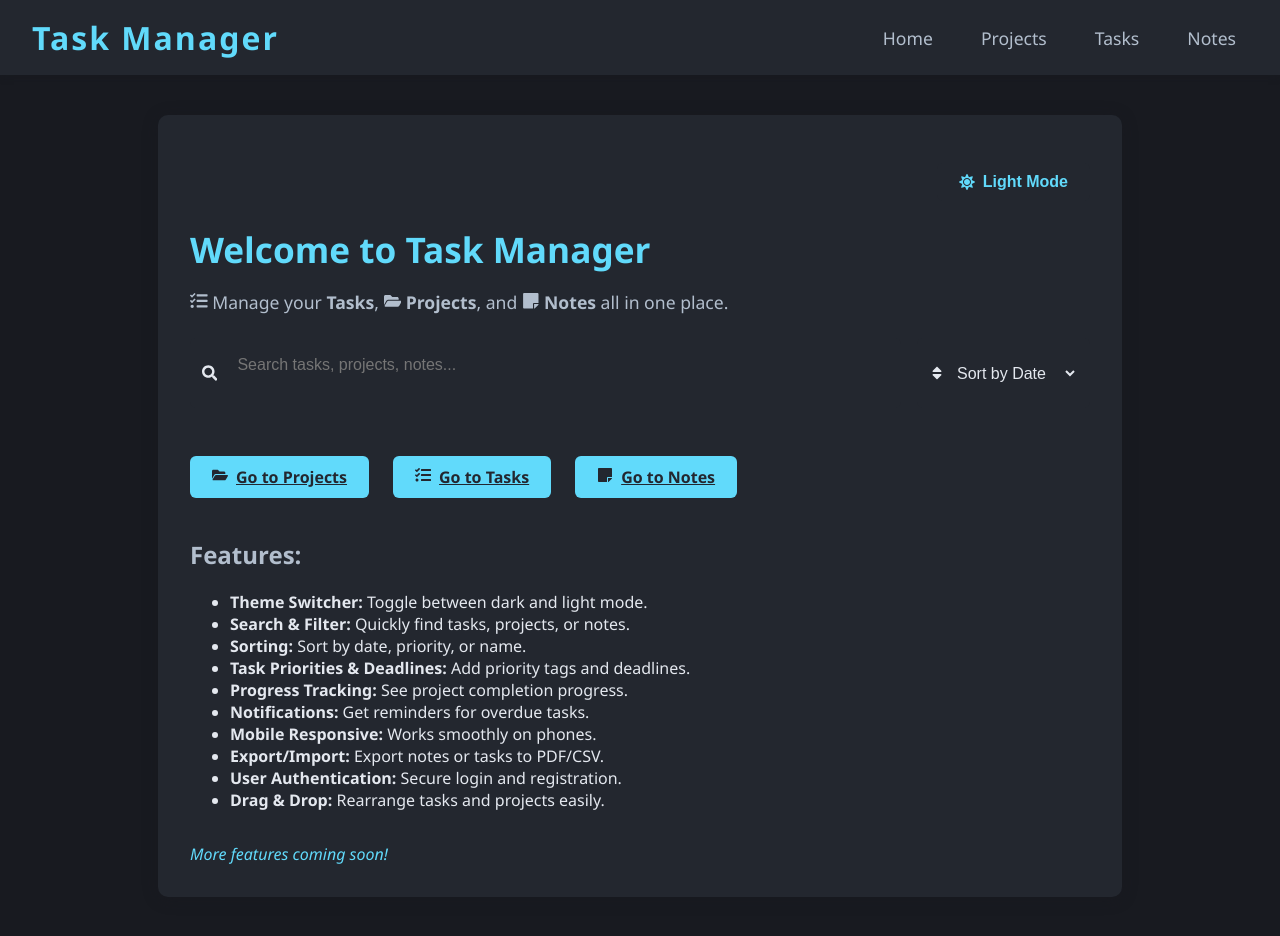
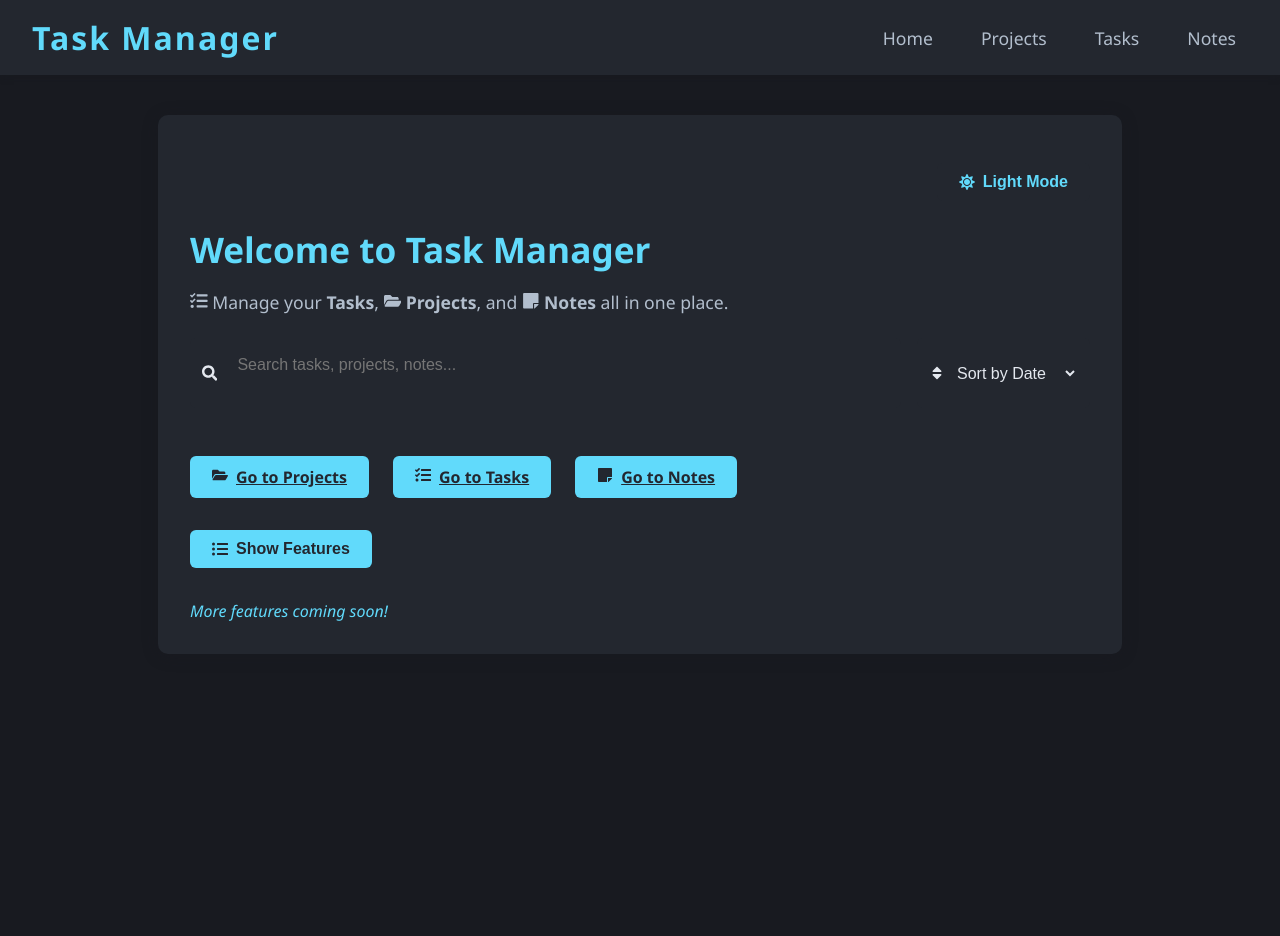
Before and after one commit to Vkaisang41/task-manager-frontend, a React (Create React App) app: page / in a window 1280 px wide. Both pictures are taken after typing "Sample", "Sample123" into the empty fields and a click on the button "Login". After the commit the page ends 800 px from the top, so only its background shows below. Built offline with nearby package versions, Linux system fonts and the light colour scheme.

Commit message:
Updated Home.js with improved UI and features

```diff
--- a/src/pages/Home.js
+++ b/src/pages/Home.js
@@ -1,18 +1,19 @@
-import React, { useState } from "react";
+import React, { useState, useEffect } from "react";
 import { Link } from "react-router-dom";
-import { FaTasks, FaFolderOpen, FaStickyNote, FaMoon, FaSun, FaSearch, FaSort } from "react-icons/fa";
+import { FaTasks, FaFolderOpen, FaStickyNote, FaMoon, FaSun, FaSearch, FaSort, FaListUl } from "react-icons/fa";
 
 function Home() {
   const [darkMode, setDarkMode] = useState(true);
   const [search, setSearch] = useState("");
   const [sort, setSort] = useState("date");
+  const [showFeatures, setShowFeatures] = useState(false);
 
-  // Theme toggler
-  const toggleTheme = () => {
-    setDarkMode(!darkMode);
-    document.body.style.background = darkMode ? "#f5f6fa" : "#181a20";
-    document.body.style.color = darkMode ? "#23272f" : "#e4e8ef";
-  };
+  useEffect(() => {
+    document.body.style.background = darkMode ? "#181a20" : "#f5f6fa";
+    document.body.style.color = darkMode ? "#e4e8ef" : "#23272f";
+  }, [darkMode]);
+
+  const toggleTheme = () => setDarkMode((prev) => !prev);
 
   return (
     <div>
@@ -93,8 +94,21 @@ function Home() {
         </Link>
       </div>
 
-      {/* Feature Highlights */}
-      <div style={{ marginTop: "40px" }}>
+      {/* Features Button */}
+      <div style={{ marginTop: "32px" }}>
+        <button
+          className="button"
+          onClick={() => setShowFeatures((prev) => !prev)}
+          style={{ display: "flex", alignItems: "center", gap: 8 }}
+        >
+          <FaListUl />
+          {showFeatures ? "Hide Features" : "Show Features"}
+        </button>
+      </div>
+
+      {/* Features List (toggle) */}
+      {showFeatures && (
+        <div style={{ marginTop: "24px" }}>
           <h2 style={{ color: "#b2becd" }}>Features:</h2>
           <ul>
             <li> <strong>Theme Switcher:</strong> Toggle between dark and light mode.</li>
@@ -109,6 +123,7 @@ function Home() {
             <li> <strong>Drag & Drop:</strong> Rearrange tasks and projects easily.</li>
           </ul>
         </div>
+      )}
 
       {/* Placeholder for future advanced features */}
       <div style={{ marginTop: "32px", color: "#61dafb" }}>
```
Lines whose indentation alone changed are shown as unchanged.
